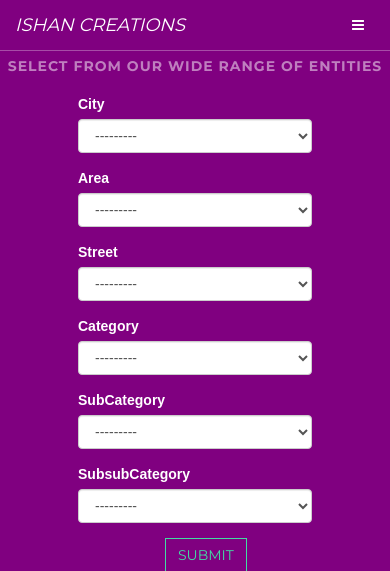
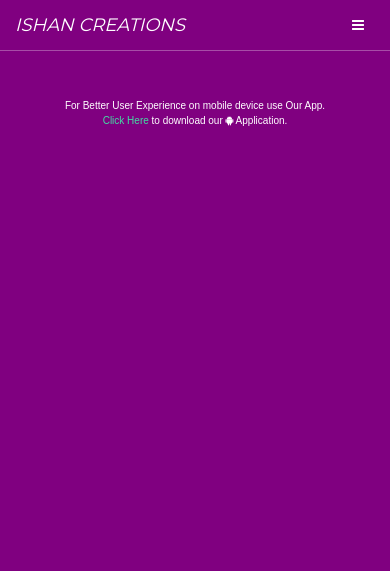
Before and after one commit to vahgar/toHost, a Django app: page /business_category/ in a window 390 px wide; the page is wider, and only the part inside the window is pictured. Shown: the top 571 px of that part. After the commit the page ends 126 px from the top of that part, so only its background shows below. Run offline with Django 3.2, Linux system fonts and the light colour scheme; data that the repository does not hold is empty; some libraries are stand-ins or nearby versions.

Commit message:
BC Page Done

```diff
--- a/static/new1.css
+++ b/static/new1.css
@@ -157,6 +157,9 @@ li {
 	height: 20%;
 	margin: 0 auto;
 }
+.app {
+	display: none;
+}
 
 
 @media screen and (max-width: 768px) {
@@ -228,4 +231,11 @@ li {
   span {
   	display: hidden;
   }
+  #bc_page {
+  	display: none;
+  }
+  .app {
+  	margin-top:25%;
+  	display: block;
+  }
 }
--- a/templates/business_category.html
+++ b/templates/business_category.html
@@ -34,6 +34,7 @@
 </head>
 <body class="purple">
 
+
 	<nav class="navbar navbar-custom navbar-fixed-top" role="navigation" style="background-color: #800080;">
         <div class="container">
             <div class="navbar-header">
@@ -67,6 +68,10 @@
         </div></div>
         <!-- /.container -->
     </nav>
+
+
+    <div id="bc_page">
+
     <div id="bizC">
         <h2>SELECT FROM OUR WIDE RANGE OF ENTITIES</h2>
     </div>
@@ -91,8 +96,16 @@
         </div>
     </div>
 
+    </div>
+
+<div id="toShow">
+
+<p id="app" class="app">For Better User Experience on mobile device use Our App.<br>
+    <a href="{% static 'abc.apk' %}">Click Here</a> to download our <i class="fa fa-android 3x" aria-hidden="true"></i> Application.</p>
+
+</div>
+
+</body>
 
 
-
-</body>
 </html>
```
